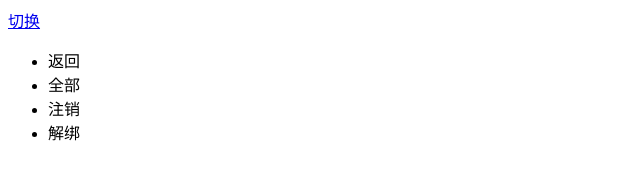
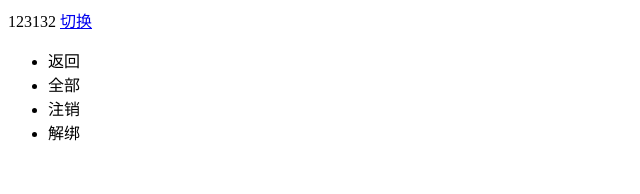
Before and after one commit to Asplitline/t-vue-demo, a Vue app: page / in a window 1280 px wide. Shown: the top 194 px of the page, without its empty margins (0-640 px from the left). Built offline with nearby package versions, Linux system fonts and the light colour scheme.

Commit message:
PropOrAttr

```diff
--- a/src/App.vue
+++ b/src/App.vue
@@ -1,15 +1,18 @@
 <template>
 	<div id="app">
-		<Demo></Demo>
+		<!-- <Demo></Demo> -->
+		<PropOrAttr></PropOrAttr>
 	</div>
 </template>
 
 <script>
-import Demo from '@/components/Demo'
+// import Demo from '@/components/Demo'
+import PropOrAttr from '@/components/PropOrAttr'
 export default {
 	name: 'App',
 	components: {
-		Demo
+		// Demo,
+		PropOrAttr
 	}
 }
 </script>
--- a/src/components/Demo.vue
+++ b/src/components/Demo.vue
@@ -1,5 +1,6 @@
 <template>
 	<div>
+		{{value}}
 		<a href="javascript:;" @click="exchange">
 			{{$t('btn.exchange')}}
 		</a>
@@ -14,6 +15,7 @@
 
 <script>
 export default {
+	props: ['value'],
 	methods: {
 		exchange() {
 			this.$i18n.locale = this.$i18n.locale === 'zh-CN' ? 'en-US' : 'zh-CN'
--- /dev/null
+++ b/src/components/PropOrAttr.vue
@@ -0,0 +1,21 @@
+<template>
+	<div class="">
+		<div is="Demo" value="123132"></div>
+		<div :value.prop="123456"></div>
+	</div>
+</template>
+
+<script>
+import Demo from '@/components/Demo'
+export default {
+	data() {
+		return {}
+	},
+	components: {
+		Demo
+	}
+}
+</script>
+
+<style lang="scss" scoped>
+</style>
--- a/src/locale/index.js
+++ b/src/locale/index.js
@@ -6,8 +6,8 @@ Vue.use(VueI18n)
 const i18n = new VueI18n({
   locale: 'zh-CN',
   messages: {
-    "zh-CN": require('./zh-CN.js'),
-    "en-US": require('./en-US.js')
+    'zh-CN': require('./zh-CN.js'),
+    'en-US': require('./en-US.js')
   }
 })
 
```
